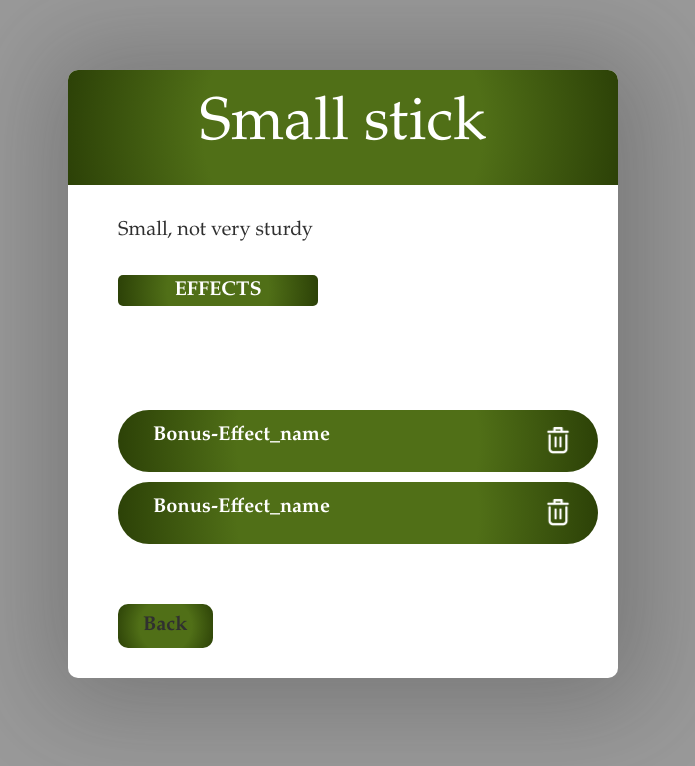
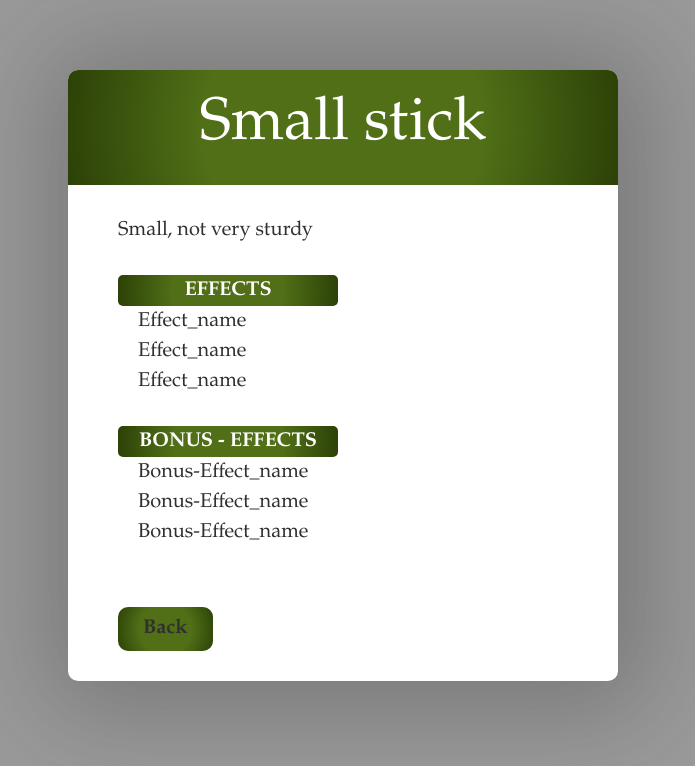
Before and after one commit to WouterOnGithub/Waystone, a React (Vite) app in the folder waystoneProject/: page /user/View_Item in a window 1280 px wide. Shown: the top 766 px of the page, without its empty margins (297-992 px from the left). Built offline with nearby package versions, Linux system fonts and the light colour scheme.

Commit message:
View_Item complete

```diff
--- a/waystoneProject/src/pages/View_Item.jsx
+++ b/waystoneProject/src/pages/View_Item.jsx
@@ -31,17 +31,18 @@ function View_Item()
             <div id="view-title-box">
                 <b id="view-title">EFFECTS</b>
             </div>
-            <p id="view-title">Effect_name</p>
+            <p id="view-body">Effect_name</p>
+            <p id="view-body">Effect_name</p>
+            <p id="view-body">Effect_name</p>
 
-            <br /><br />
+            <br />
 
-            {/* Examples of a bonus effect */}
-            <div id="addview-green-bar">
-                <b>Bonus-Effect_name</b> <button id="button-icons"><img src={Delete_Logo} alt="Delete_Logo" id="Delete_Logo"/></button>
+            <div id="view-title-box">
+                <b id="view-title">BONUS - EFFECTS</b>
             </div>
-            <div id="addview-green-bar">
-                <b>Bonus-Effect_name</b> <button id="button-icons"><img src={Delete_Logo} alt="Delete_Logo" id="Delete_Logo"/></button>
-            </div>
+            <p id="view-body">Bonus-Effect_name</p>
+            <p id="view-body">Bonus-Effect_name</p>
+            <p id="view-body">Bonus-Effect_name</p>
 
             <br /><br />
                 <button id="button-green">Back</button>
--- a/waystoneProject/src/pages/pages-css/Add_View.css
+++ b/waystoneProject/src/pages/pages-css/Add_View.css
@@ -58,10 +58,14 @@
     border-radius: var(--border-radius2);
     background: var(--background-gradient);
     text-align: center;
-    width: 200px;
+    width: 220px;
 }
 #view-title
 {
     color: var(--text-color2);
     padding: 2px;
 }
+#view-body
+{
+    margin-left: 20px;
+}
```
